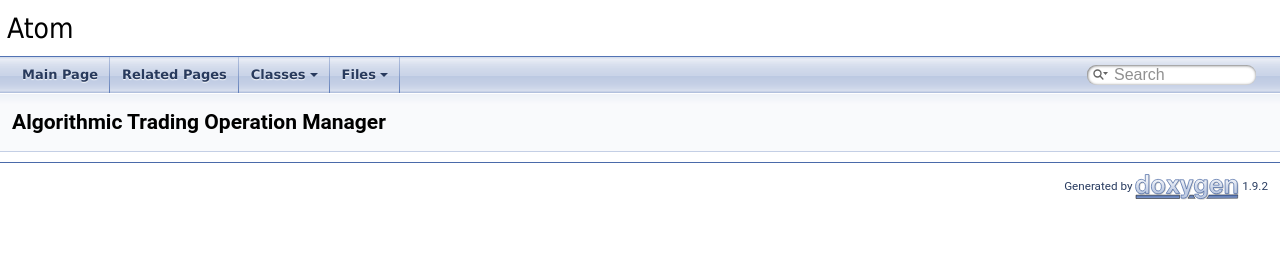
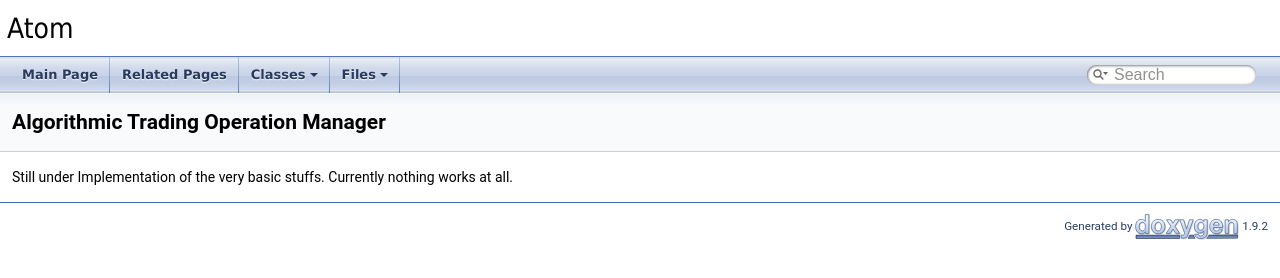
Before and after one commit to liu1009xf/atom, a plain HTML site: page md__r_e_a_d_m_e.html in a window 1280 px wide. Drawn offline with Linux system fonts and the light colour scheme.

Commit message:
deploy: 9f0d46ad03a306f3d5298f23f6b6f2d5ff0c3f34

```diff
--- a/md__r_e_a_d_m_e.html
+++ b/md__r_e_a_d_m_e.html
@@ -65,7 +65,8 @@ $(function() {
   <div class="headertitle"><div class="title">Algorithmic Trading Operation Manager </div></div>
 </div><!--header-->
 <div class="contents">
-<div class="textblock"></div></div><!-- contents -->
+<div class="textblock"><p >Still under Implementation of the very basic stuffs. Currently nothing works at all. </p>
+</div></div><!-- contents -->
 </div><!-- PageDoc -->
 <!-- start footer part -->
 <hr class="footer"/><address class="footer"><small>
```
